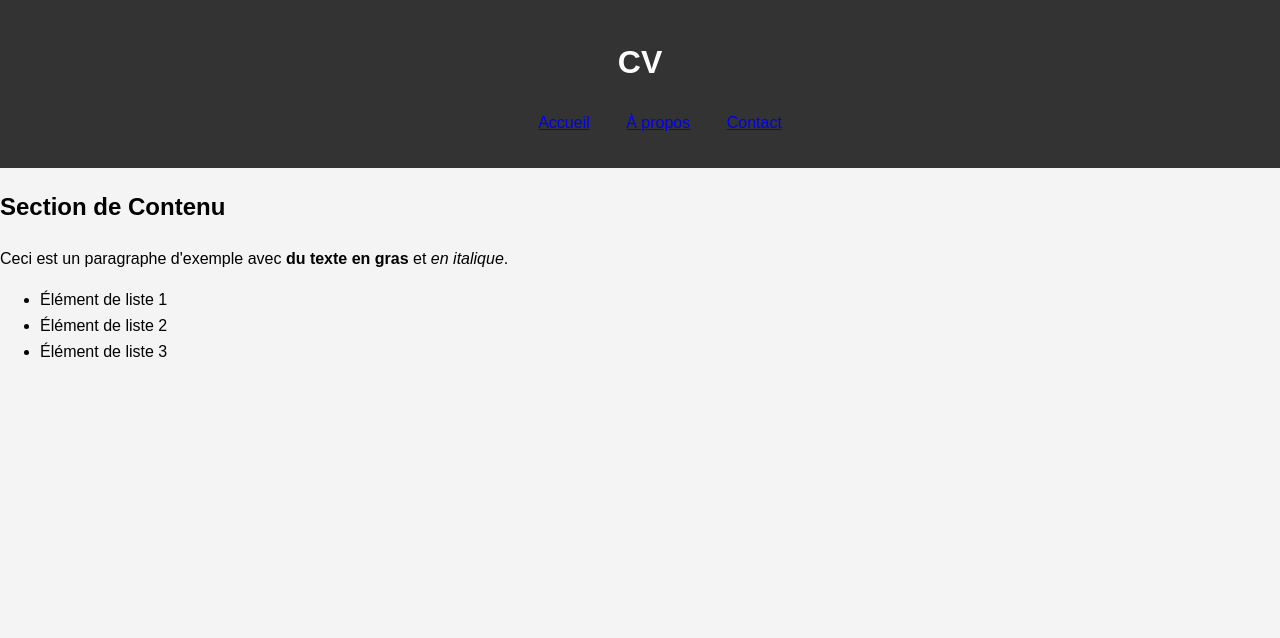
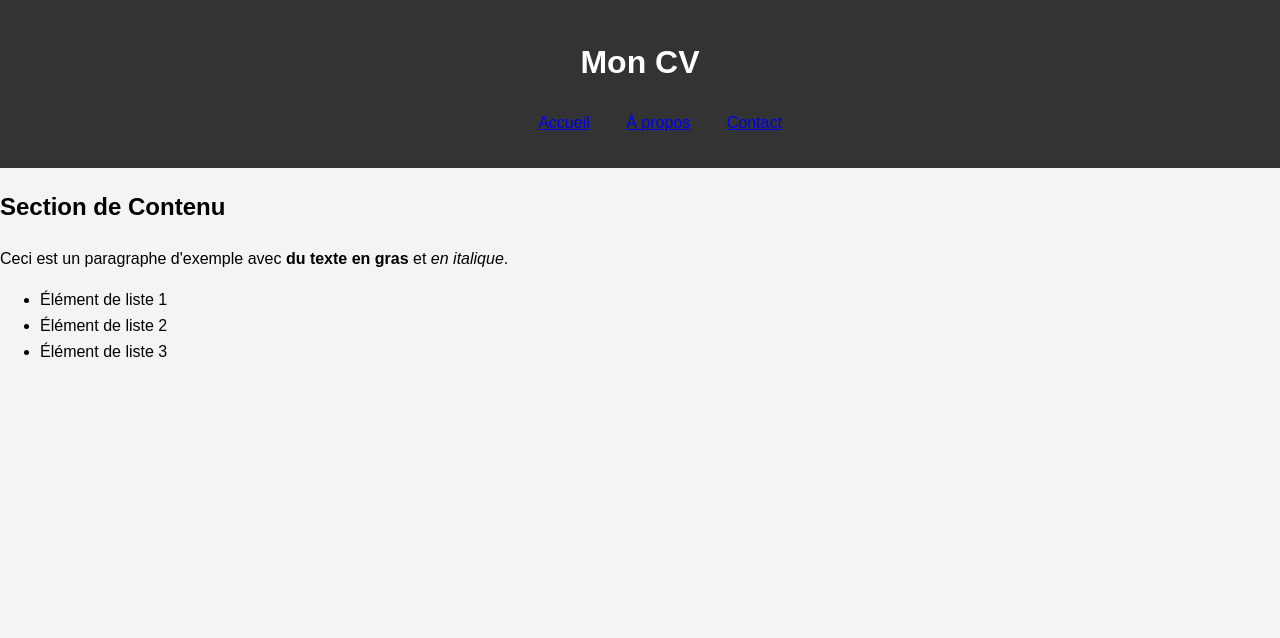
Before and after one commit to hayat-moussouni-nws/CV, a plain HTML site: page index.html in a window 1280 px wide. Shown: the top 638 px of the page. Drawn offline with Linux system fonts and the light colour scheme.

Commit message:
Nouveau changement de titre

```diff
--- a/index.html
+++ b/index.html
@@ -10,7 +10,7 @@
 
 <body>
     <header>
-        <h1>CV</h1>
+        <h1>Mon CV</h1>
         <nav>
             <ul>
                 <li><a href="#">Accueil</a></li>
```
